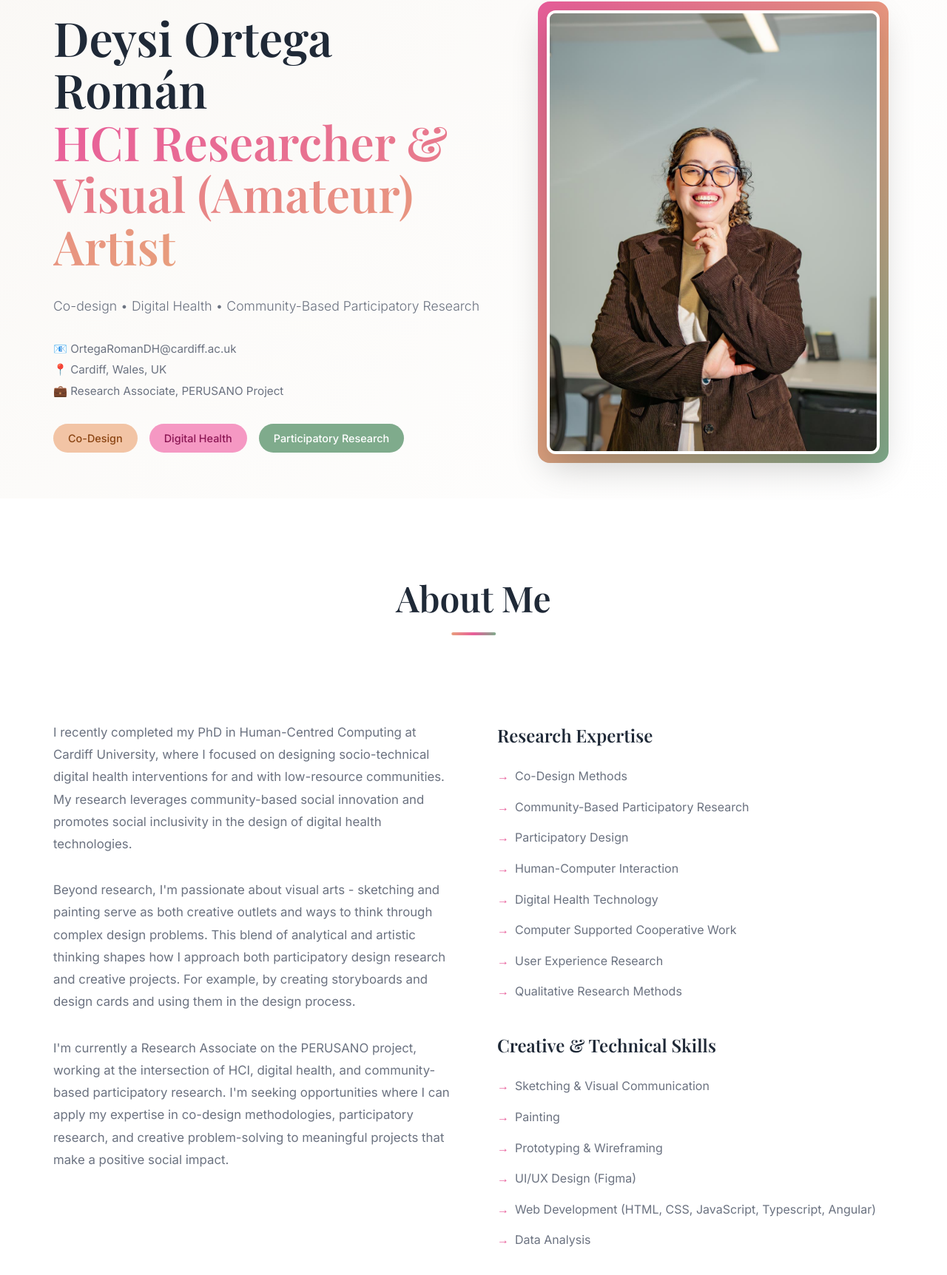
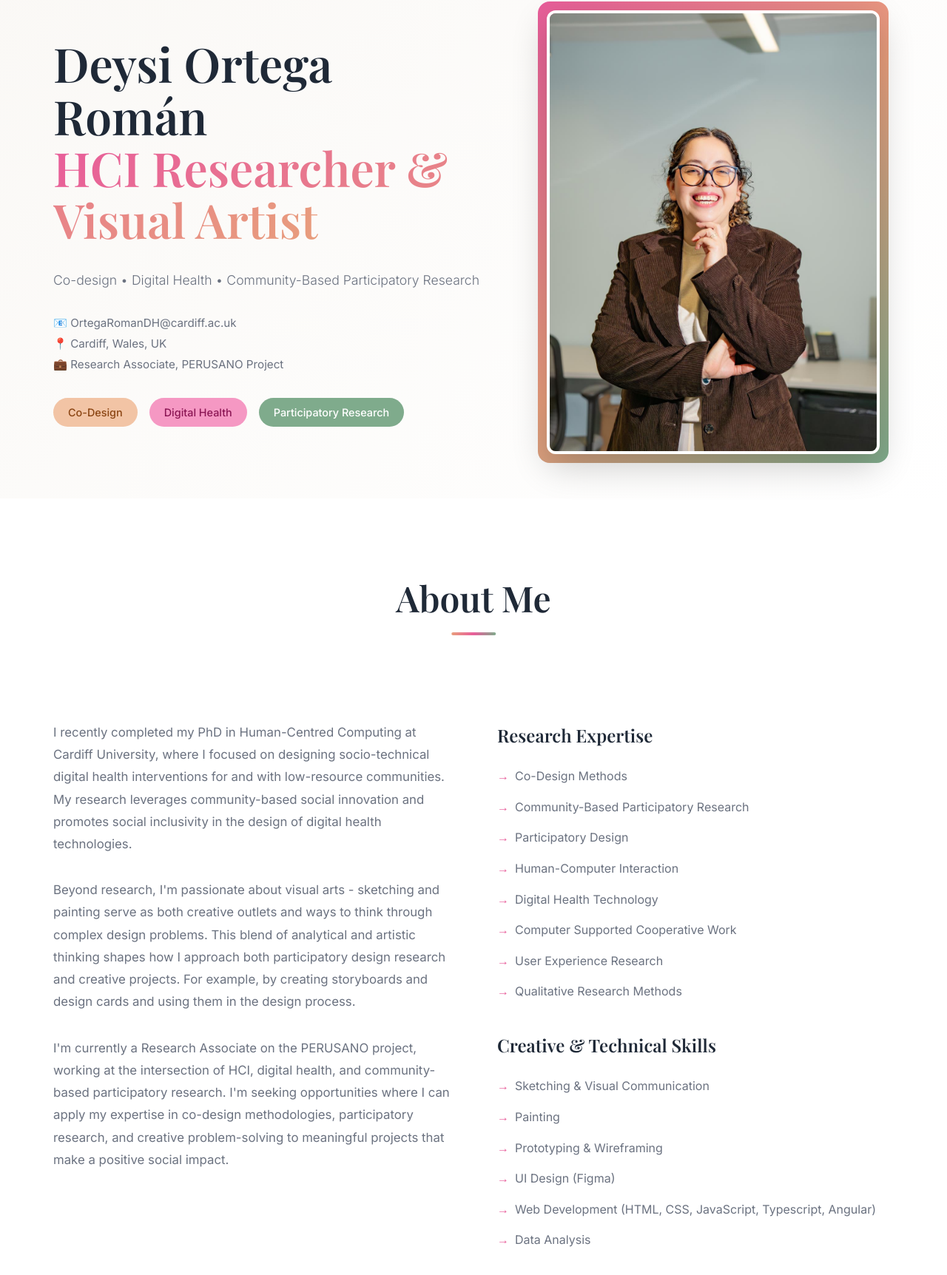
Before and after one commit to deysukiz/my-site, a plain HTML site: page index.html in a window 1280 px wide. Shown: the part 126-1850 px from the top of the page at 74% size. Drawn offline with nearby package versions, Linux system fonts and the light colour scheme.

Commit message:
Update title and skills list in index.html

```diff
--- a/index.html
+++ b/index.html
@@ -30,7 +30,7 @@
         <div class="container">
             <div class="hero-container">
                 <div class="hero-content">
-                    <h1 class="hero-title">Deysi Ortega Román<br><span class="accent">HCI Researcher & Visual (Amateur) Artist</span></h1>
+                    <h1 class="hero-title">Deysi Ortega Román<br><span class="accent">HCI Researcher & Visual Artist</span></h1>
                     <p class="hero-subtitle">Co-design • Digital Health • Community-Based Participatory Research</p>
 
                     <div class="hero-contact-info">
@@ -94,7 +94,7 @@
                         <li>Sketching & Visual Communication</li>
                         <li>Painting</li>
                         <li>Prototyping & Wireframing</li>
-                        <li>UI/UX Design (Figma)</li>
+                        <li>UI Design (Figma)</li>
                         <li>Web Development (HTML, CSS, JavaScript, Typescript, Angular)</li>
                         <li>Data Analysis</li>
                     </ul>
```
